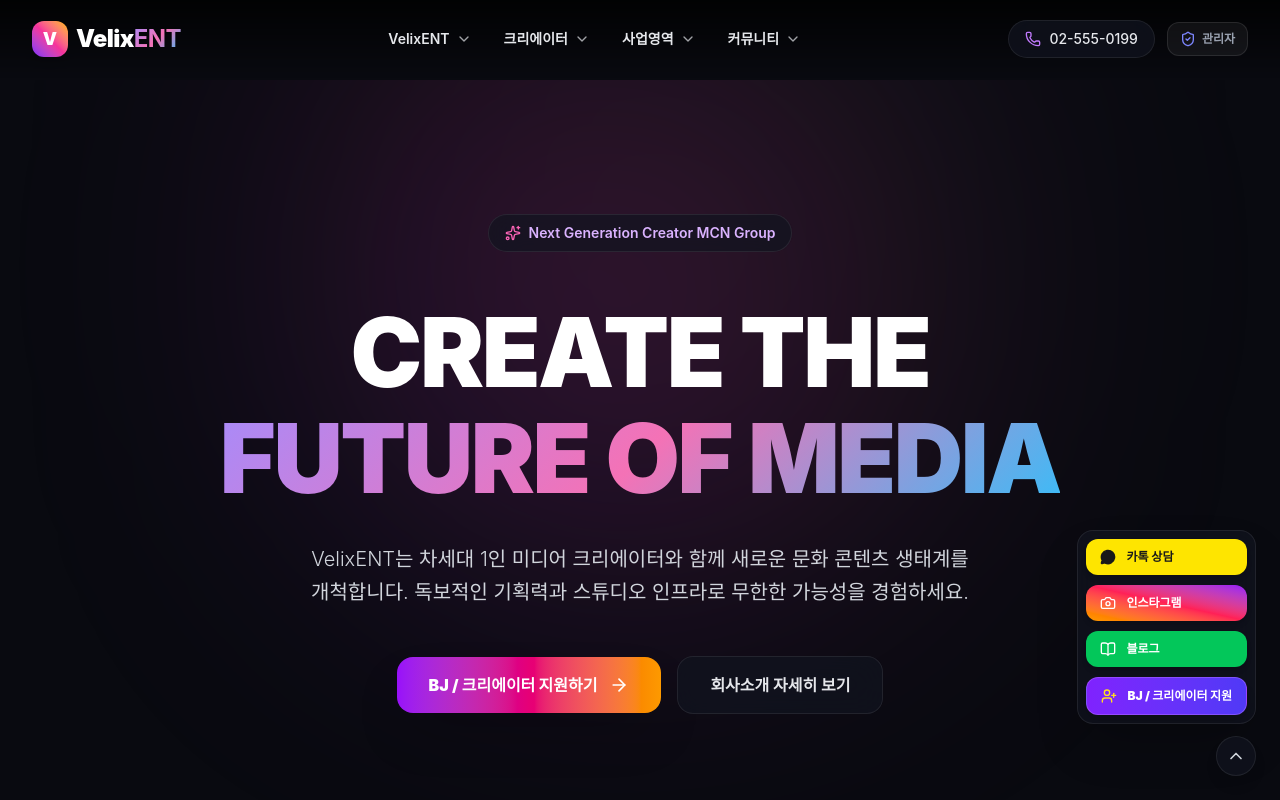
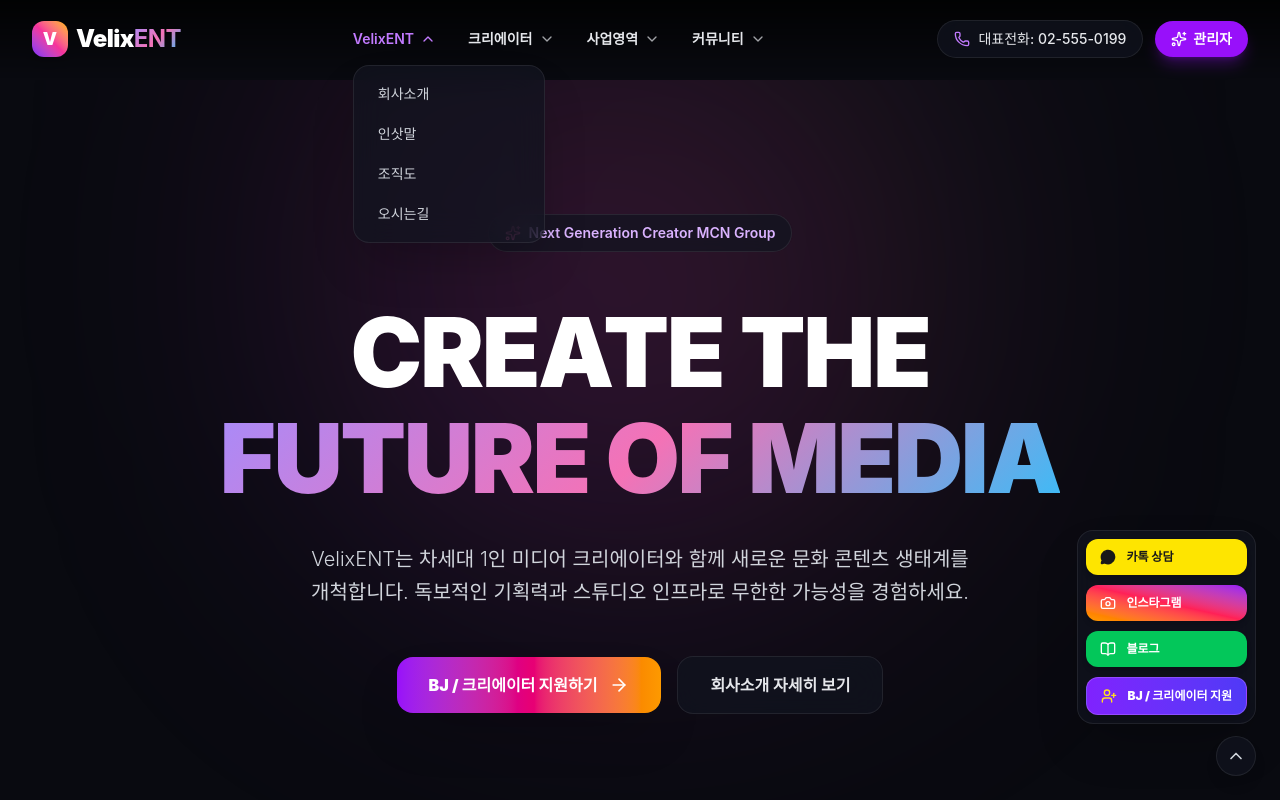
Before and after one commit to SungYil/velix, a Next.js app: page / in a window 1280 px wide. Both pictures are taken after a click on the button "VelixENT". Shown: the top 800 px of the page. Built offline with nearby package versions, Linux system fonts and the light colour scheme.

Commit message:
Fix desktop navbar dropdown mouse click and hover interaction

```diff
--- a/src/components/Navbar.tsx
+++ b/src/components/Navbar.tsx
@@ -1,26 +1,32 @@
 'use client';
 
-import React, { useState, useEffect } from 'react';
+import React, { useState, useEffect, useRef } from 'react';
 import Link from 'next/link';
 import { usePathname } from 'next/navigation';
-import { Phone, Menu, X, ChevronDown, ShieldCheck, Sparkles } from 'lucide-react';
+import { ChevronDown, Phone, Menu, X, Sparkles } from 'lucide-react';
 
 export default function Navbar() {
+  const pathname = usePathname();
   const [scrolled, setScrolled] = useState(false);
+  const [activeDropdown, setActiveDropdown] = useState<string | null>(null);
   const [mobileMenuOpen, setMobileMenuOpen] = useState(false);
-  const [activeDropdown, setActiveDropdown] = useState<string | null>(null);
-  const pathname = usePathname();
+  const navRef = useRef<HTMLDivElement>(null);
 
   useEffect(() => {
     const handleScroll = () => {
-      if (window.scrollY > 20) {
-        setScrolled(true);
-      } else {
-        setScrolled(false);
+      setScrolled(window.scrollY > 20);
+    };
+    const handleClickOutside = (e: MouseEvent) => {
+      if (navRef.current && !navRef.current.contains(e.target as Node)) {
+        setActiveDropdown(null);
       }
     };
     window.addEventListener('scroll', handleScroll);
-    return () => window.removeEventListener('scroll', handleScroll);
+    document.addEventListener('mousedown', handleClickOutside);
+    return () => {
+      window.removeEventListener('scroll', handleScroll);
+      document.removeEventListener('mousedown', handleClickOutside);
+    };
   }, []);
 
   const navLinks = [
@@ -63,6 +69,7 @@
 
   return (
     <header
+      ref={navRef}
       className={`fixed top-0 left-0 right-0 z-50 transition-all duration-300 ${
         scrolled ? 'glass-panel py-3 border-b border-white/10 shadow-2xl' : 'bg-gradient-to-b from-black/80 to-transparent py-5'
       }`}
@@ -70,7 +77,7 @@
       <div className="max-w-7xl mx-auto px-4 sm:px-6 lg:px-8">
         <div className="flex items-center justify-between">
           {/* Logo */}
-          <Link href="/" className="flex items-center gap-2 group">
+          <Link href="/" prefetch={false} className="flex items-center gap-2 group">
             <span className="w-9 h-9 rounded-xl bg-gradient-to-tr from-violet-600 via-pink-500 to-amber-400 flex items-center justify-center font-black text-white text-lg shadow-lg group-hover:scale-105 transition-transform">
               V
             </span>
@@ -84,27 +91,36 @@
             {navLinks.map((menu) => (
               <div
                 key={menu.key}
-                className="relative"
+                className="relative py-2"
                 onMouseEnter={() => setActiveDropdown(menu.key)}
-                onMouseLeave={() => setActiveDropdown(null)}
               >
-                <button className="flex items-center gap-1.5 py-2 text-sm font-semibold text-gray-200 hover:text-purple-400 transition-colors">
-                  {menu.name}
-                  <ChevronDown className="w-4 h-4 opacity-70 group-hover:rotate-180 transition-transform" />
+                <button
+                  type="button"
+                  onClick={() => setActiveDropdown(activeDropdown === menu.key ? null : menu.key)}
+                  className={`flex items-center gap-1.5 text-sm font-semibold transition-colors ${
+                    activeDropdown === menu.key ? 'text-purple-400 font-bold' : 'text-gray-200 hover:text-purple-400'
+                  }`}
+                >
+                  <span>{menu.name}</span>
+                  <ChevronDown className={`w-4 h-4 transition-transform duration-200 ${activeDropdown === menu.key ? 'rotate-180 text-purple-400' : 'opacity-70'}`} />
                 </button>
 
-                {/* Dropdown Menu with Seamless Hover Bridge */}
+                {/* Dropdown Menu */}
                 {activeDropdown === menu.key && (
-                  <div className="absolute top-full left-0 pt-2 w-48 z-50">
-                    <div className="rounded-2xl glass-panel p-2 shadow-2xl border border-white/15 animate-in fade-in slide-in-from-top-2 duration-200">
+                  <div
+                    className="absolute top-full left-0 pt-2 w-48 z-50"
+                    onMouseLeave={() => setActiveDropdown(null)}
+                  >
+                    <div className="rounded-2xl glass-panel p-2 shadow-2xl border border-white/15 animate-in fade-in slide-in-from-top-2 duration-200 bg-black/90 backdrop-blur-xl">
                       {menu.items.map((item) => (
                         <Link
                           key={item.href}
                           href={item.href}
+                          prefetch={false}
                           onClick={() => setActiveDropdown(null)}
                           className={`block px-4 py-2.5 rounded-xl text-sm font-medium transition-colors ${
                             pathname === item.href
-                              ? 'bg-purple-600/30 text-purple-300 font-bold'
+                              ? 'bg-purple-600/40 text-purple-300 font-bold'
                               : 'text-gray-300 hover:bg-white/10 hover:text-white'
                           }`}
                         >
@@ -126,26 +142,24 @@
               className="flex items-center gap-2 px-4 py-2 rounded-full glass-panel hover:bg-purple-600/20 text-gray-200 hover:text-white border border-purple-500/30 text-sm font-medium transition-all group"
             >
               <Phone className="w-4 h-4 text-purple-400 group-hover:scale-110 transition-transform" />
-              <span>02-555-0199</span>
+              <span>대표전화: 02-555-0199</span>
             </a>
 
-            {/* Admin Link */}
             <Link
               href="/admin"
-              className="flex items-center gap-1.5 px-3 py-2 rounded-xl text-xs font-semibold bg-white/5 hover:bg-white/10 text-gray-400 hover:text-gray-200 border border-white/10 transition-all"
-              title="관리자 페이지"
+              prefetch={false}
+              className="flex items-center gap-1.5 px-4 py-2 rounded-full bg-purple-600 hover:bg-purple-500 text-white text-sm font-bold shadow-lg shadow-purple-600/30 transition-all hover:scale-105"
             >
-              <ShieldCheck className="w-4 h-4 text-indigo-400" />
+              <Sparkles className="w-4 h-4" />
               <span>관리자</span>
             </Link>
           </div>
 
           {/* Mobile Menu Button */}
-          <div className="flex md:hidden items-center gap-2">
+          <div className="md:hidden flex items-center gap-2">
             <a
               href="tel:025550199"
-              className="p-2 rounded-xl glass-panel text-purple-400 hover:bg-purple-600/20"
-              aria-label="대표전화 연결"
+              className="p-2 rounded-xl glass-panel text-purple-400 hover:text-white"
             >
               <Phone className="w-5 h-5" />
             </a>
@@ -161,7 +175,7 @@
 
       {/* Mobile Drawer Menu */}
       {mobileMenuOpen && (
-        <div className="md:hidden glass-panel border-b border-white/10 px-4 py-6 mt-3 space-y-6 max-h-[85vh] overflow-y-auto animate-in slide-in-from-top duration-300">
+        <div className="md:hidden glass-panel border-b border-white/10 px-4 py-6 mt-3 space-y-6 max-h-[85vh] overflow-y-auto animate-in slide-in-from-top duration-300 bg-black/95">
           {navLinks.map((menu) => (
             <div key={menu.key} className="space-y-2">
               <div className="text-xs font-bold text-purple-400 uppercase tracking-wider px-2">
@@ -172,6 +186,7 @@
                   <Link
                     key={item.href}
                     href={item.href}
+                    prefetch={false}
                     onClick={() => setMobileMenuOpen(false)}
                     className={`block px-3 py-2 rounded-xl text-sm font-medium ${
                       pathname === item.href
@@ -196,6 +211,7 @@
             </a>
             <Link
               href="/admin"
+              prefetch={false}
               onClick={() => setMobileMenuOpen(false)}
               className="ml-2 px-4 py-3 rounded-xl bg-white/10 text-gray-300 hover:text-white text-sm font-medium"
             >
```
